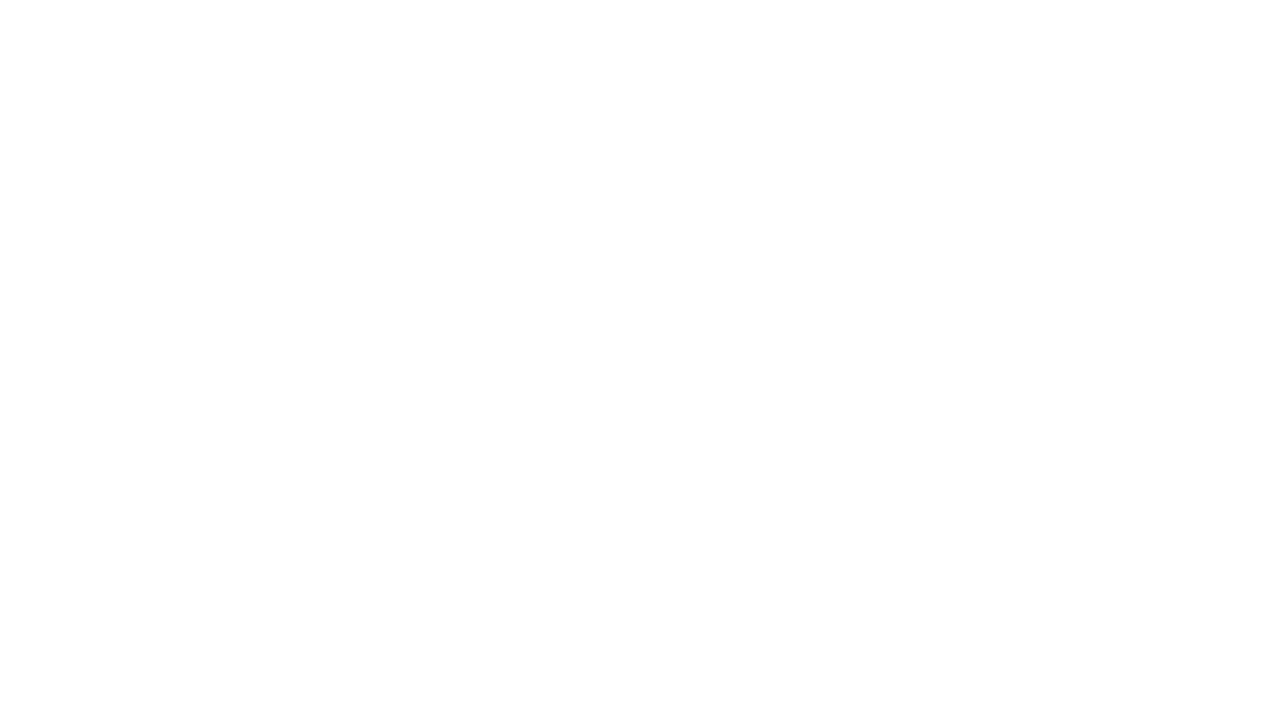
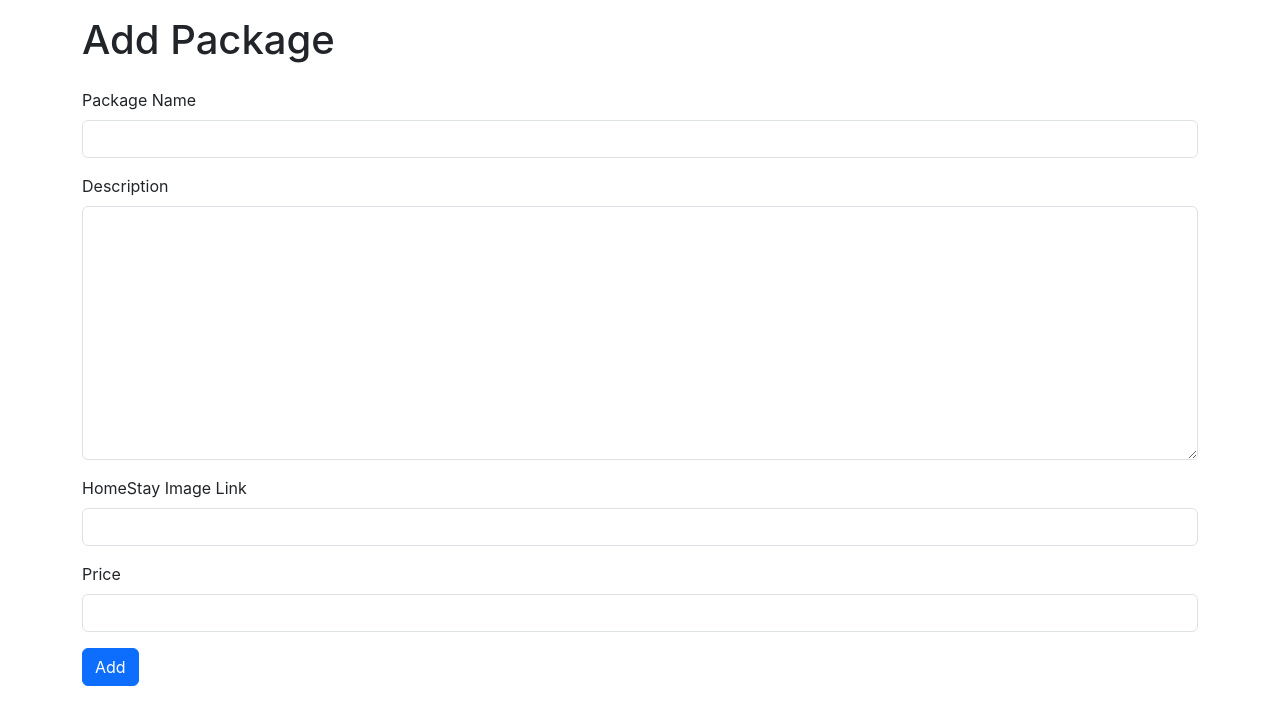
Before and after one commit to Sree1710/homestay-booking-app-frontend, a React (Create React App) app: page /adpack in a window 1280 px wide. Before the commit this address had no page. Shown: the top 724 px of the page. Built offline with nearby package versions, Linux system fonts and the light colour scheme.

Commit message:
AdAddPack component completed

```diff
--- a/src/App.js
+++ b/src/App.js
@@ -3,6 +3,7 @@ import './App.css';
 import AdminLogin from './Components/AdminLogin';
 import UserLogin from './Components/UserLogin';
 import UserReg from './Components/UserReg';
+import AdAddPack from './Components/AdAddPack';
 
 function App() {
   return (
@@ -12,6 +13,7 @@ function App() {
         <Route path='/' exact element={<AdminLogin/>} />
         <Route path='/uslog' exact element={<UserLogin/>}/>
         <Route path='/usreg' exact element={<UserReg/>} />
+        <Route path='/adpack' exact element={<AdAddPack/>}/>
       </Routes>
       </BrowserRouter>
     </div>
--- a/src/Components/AdAddPack.jsx
+++ b/src/Components/AdAddPack.jsx
@@ -1,8 +1,64 @@
-import React from 'react'
+import axios from 'axios'
+import React, { useState } from 'react'
 
 const AdAddPack = () => {
+    const [inputField,setInputField]=useState(
+        {token:sessionStorage.getItem("adtoken"),packName:"",packDesc:"",packPhoto:"",packPrice:""}
+    )
+
+    const apiLink="http://localhost:3001/addpack"
+
+    const inputHandler=(event)=>{
+        setInputField({...inputField,[event.target.name]:event.target.value})
+    }
+
+    const readValue=()=>{
+        console.log(inputField.token)
+        axios.post(apiLink,inputField).then(
+            (Response)=>{
+                if (Response.data.status=="success") {
+                    alert("Package Added Successfully !!!")
+                    setInputField({packName:"",packDesc:"",packPhoto:"",packPrice:""})
+                } else {
+                    alert("Something Went Wrong !!!")
+                }
+            }
+        )
+    }
   return (
-    <div>AdAddPack</div>
+    <div>
+        <div className="container">
+            <div className="row">
+                <div className="col col-12 col-sm-12 col-md-12 col-lg-12 col-xl-12 col-xxl-12">
+                    <div className="row g-3">
+                        <div className="col col-12 col-sm-12 col-md-12 col-lg-12 col-xl-12 col-xxl-12"></div>
+                        <div className="col col-12 col-sm-12 col-md-12 col-lg-12 col-xl-12 col-xxl-12">
+                            <h1>Add Package</h1>
+                        </div>
+                        <div className="col col-12 col-sm-12 col-md-12 col-lg-12 col-xl-12 col-xxl-12">
+                            <label htmlFor="" className="form-label">Package Name</label>
+                            <input onChange={inputHandler} type="text" className="form-control" name="packName" value={inputField.packName} />
+                        </div>
+                        <div className="col col-12 col-sm-12 col-md-12 col-lg-12 col-xl-12 col-xxl-12">
+                            <label htmlFor="" className="form-label">Description</label>
+                            <textarea onChange={inputHandler} name="packDesc" cols="30" rows="10" className="form-control" value={inputField.packDesc}></textarea>
+                        </div>
+                        <div className="col col-12 col-sm-12 col-md-12 col-lg-12 col-xl-12 col-xxl-12">
+                            <label htmlFor="" className="form-label">HomeStay Image Link</label>
+                            <input onChange={inputHandler} type="text" className="form-control" name="packPhoto" value={inputField.packPhoto} />
+                        </div>
+                        <div className="col col-12 col-sm-12 col-md-12 col-lg-12 col-xl-12 col-xxl-12">
+                            <label htmlFor="" className="form-label">Price</label>
+                            <input onChange={inputHandler} type="text" className="form-control" name="packPrice" value={inputField.packPrice} />
+                        </div>
+                        <div className="col col-12 col-sm-12 col-md-12 col-lg-12 col-xl-12 col-xxl-12">
+                            <button onClick={readValue} className="btn btn-primary">Add</button>
+                        </div>
+                    </div>
+                </div>
+            </div>
+        </div>
+    </div>
   )
 }
 
--- a/src/Components/AdminLogin.jsx
+++ b/src/Components/AdminLogin.jsx
@@ -1,6 +1,7 @@
 import axios from 'axios'
 import React, { useState } from 'react'
 import LogRegNav from './LogRegNav'
+import { useNavigate } from 'react-router-dom'
 
 const AdminLogin = () => {
     const [inputField,setInputField]=useState(
@@ -8,6 +9,7 @@ const AdminLogin = () => {
     )
 
     const apiLink="http://localhost:3001/adlog"
+    const navigate=useNavigate()
 
     const inputHandler=(event)=>{
         setInputField({...inputField,[event.target.name]:event.target.value})
@@ -19,7 +21,7 @@ const AdminLogin = () => {
                 if (Response.data.status=="success") {
                     let token=Response.data.token
                     sessionStorage.setItem("adtoken",token)
-                    alert("Logged Successfully !!!")
+                    navigate("/adpack")
                 } else {
                     alert(Response.data.status)
                 }
```
